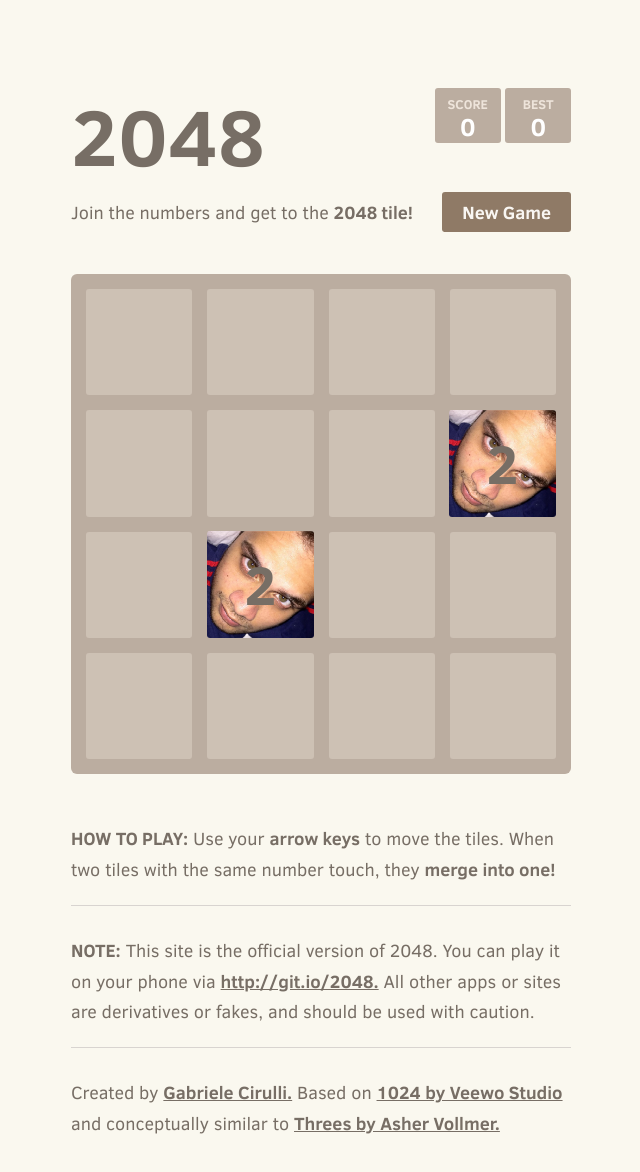
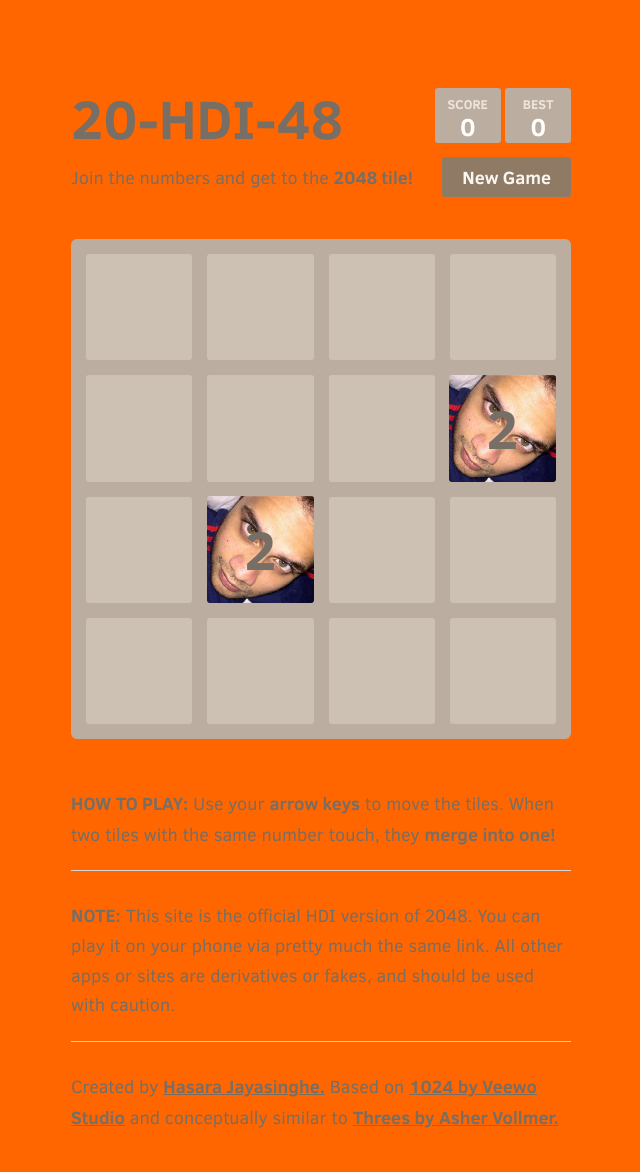
Before and after one commit to jester9908/2048, a plain HTML site: page index.html in a window 1280 px wide. Shown: the whole page, without its empty margins (319-959 px from the left). Drawn offline with Linux system fonts and the light colour scheme.

Commit message:
updates
minor

```diff
--- a/index.html
+++ b/index.html
@@ -19,7 +19,7 @@
 <body>
   <div class="container">
     <div class="heading">
-      <h1 class="title">2048</h1>
+      <h1 class="title">20-HDI-48</h1>
       <div class="scores-container">
         <div class="score-container">0</div>
         <div class="best-container">0</div>
@@ -77,11 +77,11 @@
     </p>
     <hr>
     <p>
-    <strong class="important">Note:</strong> This site is the official version of 2048. You can play it on your phone via <a href="http://git.io/2048">http://git.io/2048.</a> All other apps or sites are derivatives or fakes, and should be used with caution.
+    <strong class="important">Note:</strong> This site is the official HDI version of 2048. You can play it on your phone via pretty much the same link. All other apps or sites are derivatives or fakes, and should be used with caution.
     </p>
     <hr>
     <p>
-    Created by <a href="http://gabrielecirulli.com" target="_blank">Gabriele Cirulli.</a> Based on <a href="https://itunes.apple.com/us/app/1024!/id823499224" target="_blank">1024 by Veewo Studio</a> and conceptually similar to <a href="http://asherv.com/threes/" target="_blank">Threes by Asher Vollmer.</a>
+    Created by <a href="http://www.about.me/hasara" target="_blank">Hasara Jayasinghe.</a> Based on <a href="https://itunes.apple.com/us/app/1024!/id823499224" target="_blank">1024 by Veewo Studio</a> and conceptually similar to <a href="http://asherv.com/threes/" target="_blank">Threes by Asher Vollmer.</a>
     </p>
   </div>
 
--- a/style/main.css
+++ b/style/main.css
@@ -2,7 +2,7 @@
 html, body {
   margin: 0;
   padding: 0;
-  background: #faf8ef;
+  background: #FF6600;
   color: #776e65;
   font-family: "Clear Sans", "Helvetica Neue", Arial, sans-serif;
   font-size: 18px; }
@@ -16,7 +16,7 @@ body {
   clear: both; }
 
 h1.title {
-  font-size: 80px;
+  font-size: 55px;
   font-weight: bold;
   margin: 0;
   display: block;
```
